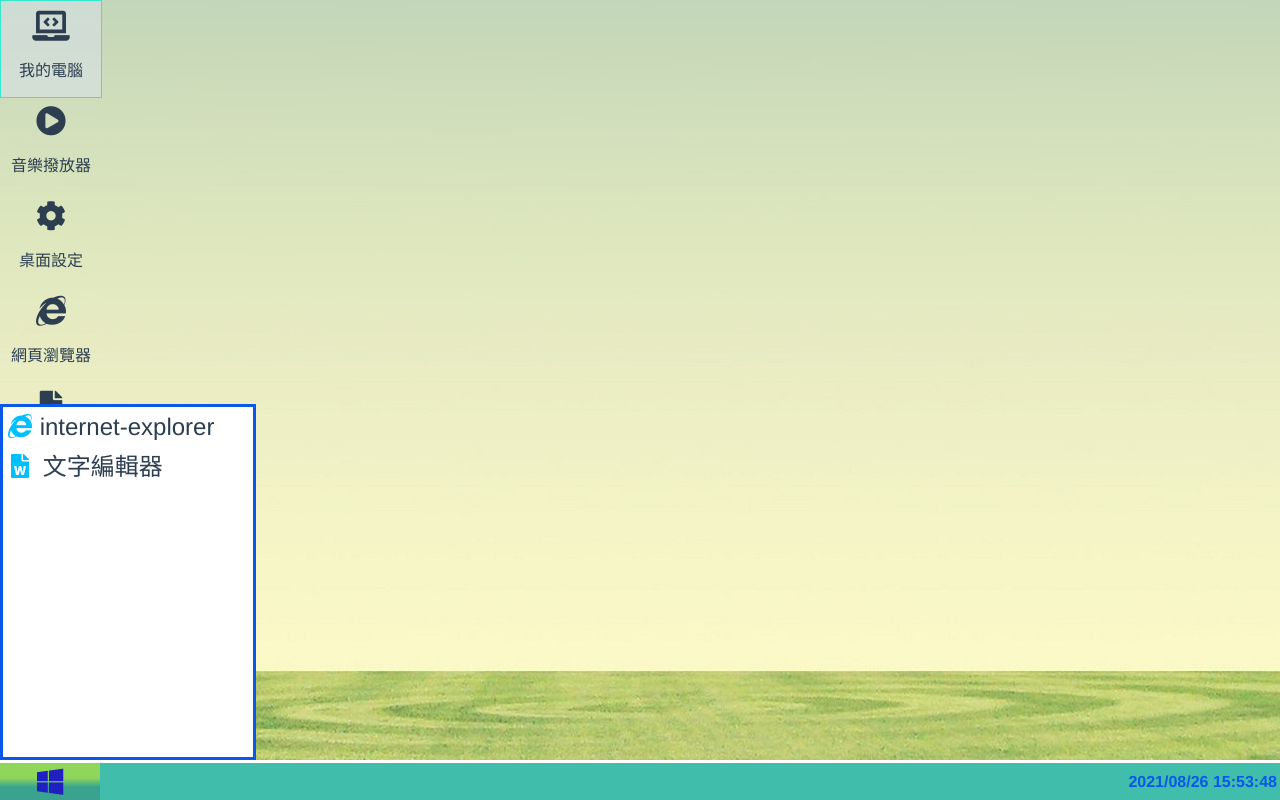
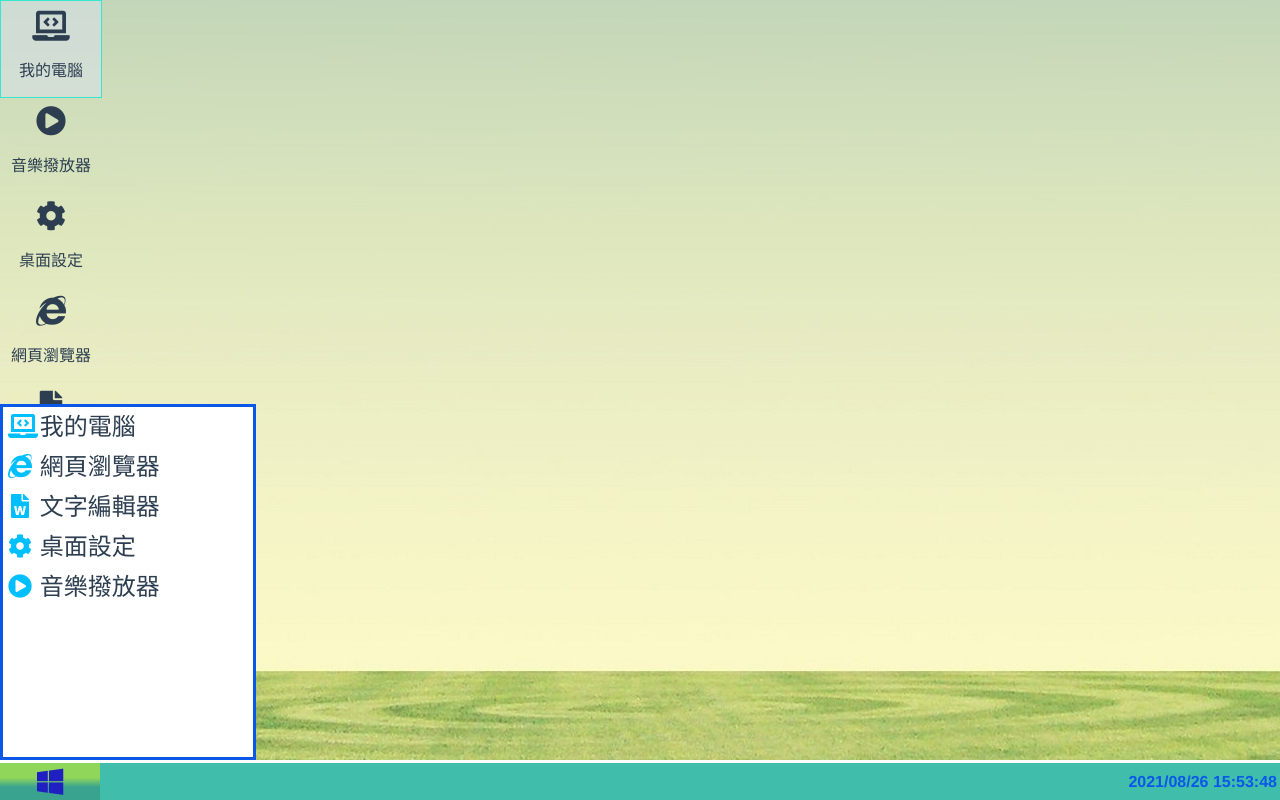
Before and after one commit to test-ping/simulation-deaktop, a Vue app: page / in a window 1280 px wide. Both pictures are taken after a click on the button 50 px from the left and 781 px from the top of the page. Built offline with nearby package versions, Linux system fonts and the light colour scheme.

Commit message:
open and close window

```diff
--- a/src/components/List.vue
+++ b/src/components/List.vue
@@ -1,12 +1,22 @@
 <template>
     <div>
         <ul>
-            <li @click="openProgram({key:'IE',icon:'fab fa-internet-explorer'})">
-                <i class="fab fa-internet-explorer"></i> internet-explorer
+            <li @click="openProgram({key:'myComputer',icon:'fas fa-laptop-code',name:'我的電腦'})">
+                <i class="fas fa-laptop-code"></i> 我的電腦
             </li>
-            <li @click="openProgram({key:'word',icon:'fas fa-file-word'})">
+            <li @click="openProgram({key:'IE',icon:'fab fa-internet-explorer',name:'網頁瀏覽器'})">
+                <i class="fab fa-internet-explorer"></i> 網頁瀏覽器
+            </li>
+            <li @click="openProgram({key:'word',icon:'fas fa-file-word',name:'文字編輯器'})">
                 <i class="fas fa-file-word"></i> 文字編輯器
             </li>
+            <li @click="openProgram({key:'setDesktop',icon:'fas fa-cog',name:'桌面設定'})">
+                <i class="fas fa-cog"></i> 桌面設定
+            </li>
+            <li @click="openProgram({key:'Music',icon:'fas fa-play-circle',name:'音樂撥放器'})">
+                <i class="fas fa-play-circle"></i> 音樂撥放器
+            </li>
+
         </ul>
     </div>
 </template>
@@ -33,9 +43,9 @@ export default ({
         color: deepskyblue;
         width:25px;
     }
-    ul li:nth-child(2) i{
+    ul li:nth-child(3) i{
         margin-left: 3px;
-        margin-right: -3p[];
+        margin-right: -3px;
     }
     li{
         margin-left: 5px;
--- a/src/store/index.js
+++ b/src/store/index.js
@@ -18,7 +18,11 @@ export default new Vuex.Store({
     NARROW_WINDOW(state,payload){
       let index = state.RunningProgram.map(e=>{return e.key}).indexOf(payload);
       state.RunningProgram[index].showWindow = false;
-    }
+    },
+    SHOW_WINDOW(state,payload){
+      state.RunningProgram[payload].showWindow = true;
+    },
+
   },
   actions: {
   },
--- a/src/views/Main.vue
+++ b/src/views/Main.vue
@@ -81,16 +81,23 @@ export default ({
     },
     methods:{
         openProgram(data){
+            let index =null;
+            if(this.programmed.length!==0){
+                index = this.programmed.map(e=>{return e.key}).indexOf(data.key);
+                // console.log(index);
+            }
+            if(index === -1 || index === null){
+                data.width = '800px';
+                data.height = '400px';
+                data.left = Math.floor(Math.random() * document.body.offsetWidth)/2+'px';
+                data.top = Math.floor(Math.random() * document.body.offsetHeight)/2 +'px';
+                data.showWindow = true;
+                this.$store.commit('ADD_PROGRAM',data);
+            }
+            else{
+                this.$store.commit('SHOW_WINDOW',index);
+            }
 
-            data.width = '800px';
-            data.height = '400px';
-            data.left = Math.floor(Math.random() * document.body.offsetWidth)/2+'px';
-            data.top = Math.floor(Math.random() * document.body.offsetHeight)/2 +'px';
-            data.showWindow = true;
-
-
-
-            this.$store.commit('ADD_PROGRAM',data);
         },
         mouseDrag(){
             if(this.mousedown && this.node){
--- a/src/views/Taskbar.vue
+++ b/src/views/Taskbar.vue
@@ -6,7 +6,7 @@
         <div class='taskbar'>
             <button @click="openList"><i class="fab fa-windows"></i></button>
             <div v-if='programmed.length !== 0' class='programList'>
-                <div v-for="item of programmed">
+                <div v-for="item of programmed" @click='toogleProgram(item)'>
                     <i :class='item.icon'></i>
                 </div>
             </div>
@@ -54,12 +54,32 @@ export default ({
            }
        },
        openProgram(data){
-           this.listState = false;
-           if(this.programmed.filter(e=>e.key === data.key).length ===0){
-               this.$store.commit('ADD_PROGRAM',data);
+            this.listState = false;
+
+            let index =null;
+            if(this.programmed.length!==0){
+                index = this.programmed.map(e=>{return e.key}).indexOf(data.key);
+            }
+            if(index === -1 || index === null){
+                data.width = '800px';
+                data.height = '400px';
+                data.left = Math.floor(Math.random() * document.body.offsetWidth)/2+'px';
+                data.top = Math.floor(Math.random() * document.body.offsetHeight)/2 +'px';
+                data.showWindow = true;
+                this.$store.commit('ADD_PROGRAM',data);
+            }
+            else{
+                this.$store.commit('SHOW_WINDOW',index);
+            }
+
+       },
+       toogleProgram(data){
+           let index = this.programmed.map(e=>{return e.key}).indexOf(data.key);
+           if(this.programmed[index].showWindow){
+               this.$store.commit('NARROW_WINDOW',data.key)
            }
            else{
-
+               this.$store.commit('SHOW_WINDOW',index)
            }
        }
    },
```
